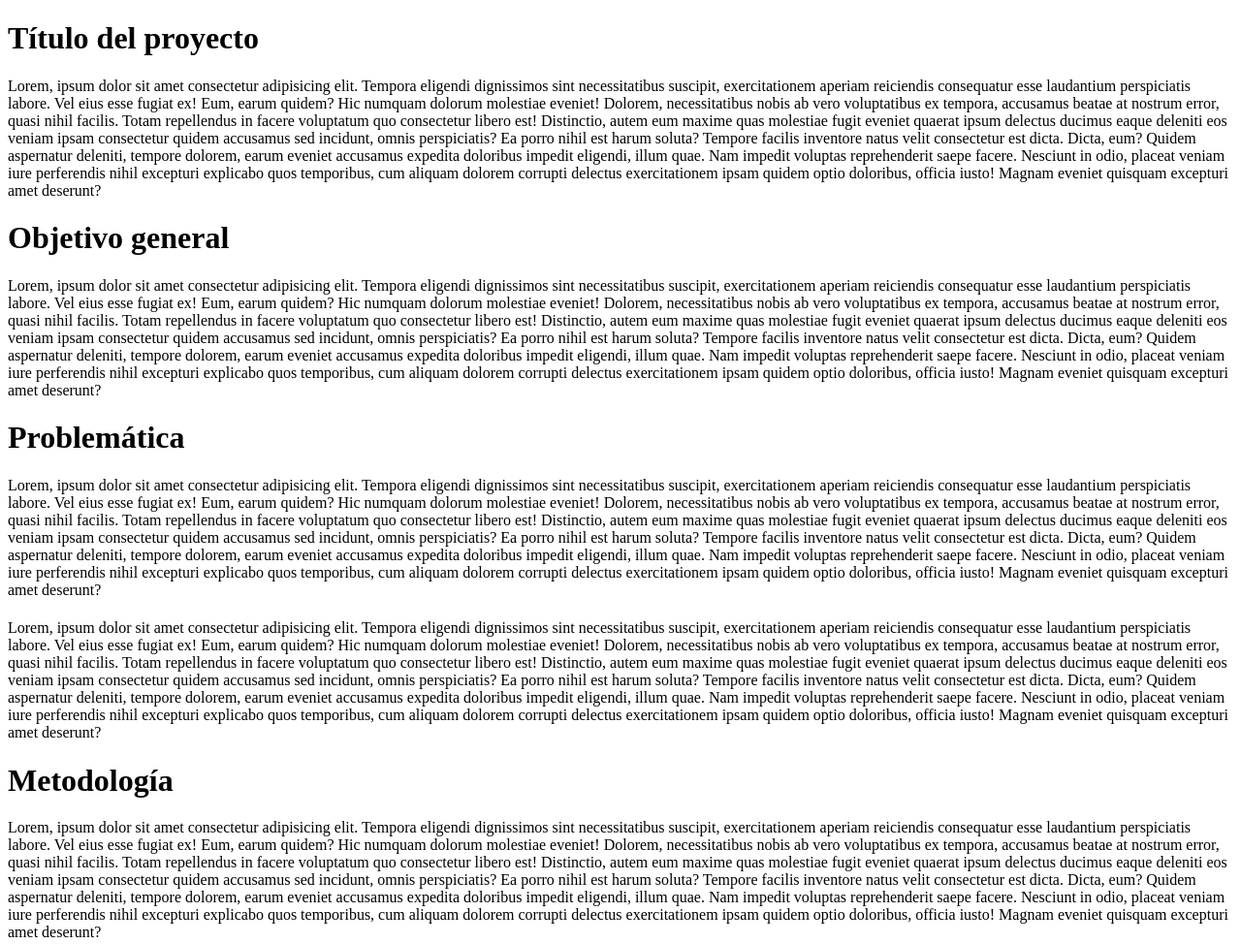
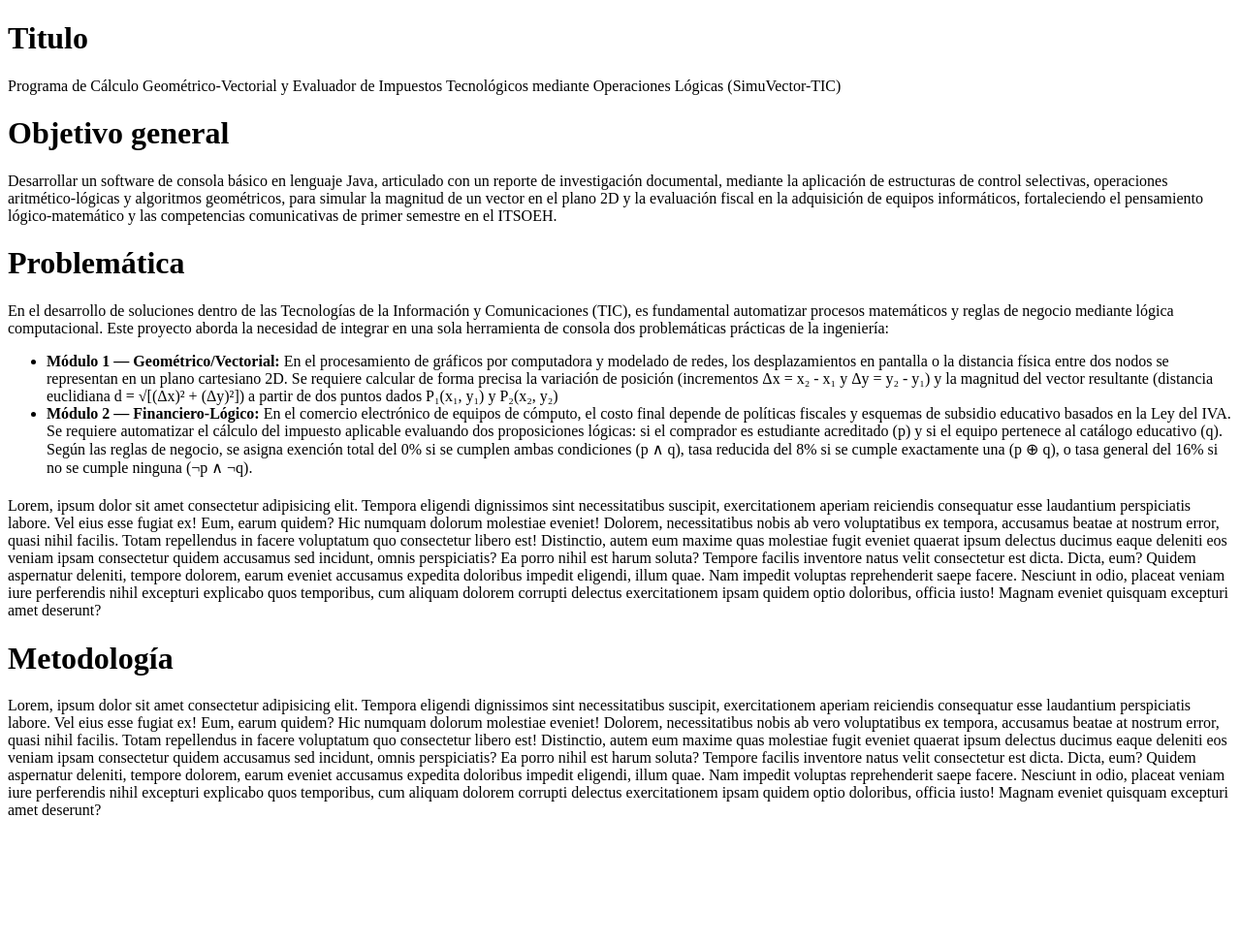
Before and after one commit to Muunsitaw/proyecto-1a, a plain HTML site: page web/paginas/index.html in a window 1280 px wide. Shown: the whole page at 97% size. After the commit the page ends 861 px from the top, so only its background shows below. Drawn offline with Linux system fonts and the light colour scheme.

Commit message:
se actualizó el archivo index.html, completando el titulo y e objetivo del proyecto, asi como el planteamiento dela problematica. se incorporó la descripción de losmódulos geométrico-vectorial y financiero-logico, incluyendo sus aplicaciones y operaciones matemáticas y lógicas correspondientes.

```diff
--- a/web/paginas/index.html
+++ b/web/paginas/index.html
@@ -6,27 +6,27 @@
     <title>Proyecto integrador - Explicación</title>
 </head>
 <body>
-    <h1>Título del proyecto</h1>
-    <p>Lorem, ipsum dolor sit amet consectetur adipisicing elit. Tempora eligendi dignissimos sint necessitatibus suscipit, exercitationem aperiam reiciendis consequatur esse laudantium perspiciatis labore. Vel eius esse fugiat ex! Eum, earum quidem?
-    Hic numquam dolorum molestiae eveniet! Dolorem, necessitatibus nobis ab vero voluptatibus ex tempora, accusamus beatae at nostrum error, quasi nihil facilis. Totam repellendus in facere voluptatum quo consectetur libero est!
-    Distinctio, autem eum maxime quas molestiae fugit eveniet quaerat ipsum delectus ducimus eaque deleniti eos veniam ipsam consectetur quidem accusamus sed incidunt, omnis perspiciatis? Ea porro nihil est harum soluta?
-    Tempore facilis inventore natus velit consectetur est dicta. Dicta, eum? Quidem aspernatur deleniti, tempore dolorem, earum eveniet accusamus expedita doloribus impedit eligendi, illum quae. Nam impedit voluptas reprehenderit saepe facere.
-    Nesciunt in odio, placeat veniam iure perferendis nihil excepturi explicabo quos temporibus, cum aliquam dolorem corrupti delectus exercitationem ipsam quidem optio doloribus, officia iusto! Magnam eveniet quisquam excepturi amet deserunt?</p>
+    <h1>Titulo</h1>
+    <p>Programa de Cálculo Geométrico-Vectorial y Evaluador de Impuestos Tecnológicos mediante Operaciones Lógicas (SimuVector-TIC) </p>
 
     <h1>Objetivo general</h1>
-    <p>Lorem, ipsum dolor sit amet consectetur adipisicing elit. Tempora eligendi dignissimos sint necessitatibus suscipit, exercitationem aperiam reiciendis consequatur esse laudantium perspiciatis labore. Vel eius esse fugiat ex! Eum, earum quidem?
-    Hic numquam dolorum molestiae eveniet! Dolorem, necessitatibus nobis ab vero voluptatibus ex tempora, accusamus beatae at nostrum error, quasi nihil facilis. Totam repellendus in facere voluptatum quo consectetur libero est!
-    Distinctio, autem eum maxime quas molestiae fugit eveniet quaerat ipsum delectus ducimus eaque deleniti eos veniam ipsam consectetur quidem accusamus sed incidunt, omnis perspiciatis? Ea porro nihil est harum soluta?
-    Tempore facilis inventore natus velit consectetur est dicta. Dicta, eum? Quidem aspernatur deleniti, tempore dolorem, earum eveniet accusamus expedita doloribus impedit eligendi, illum quae. Nam impedit voluptas reprehenderit saepe facere.
-    Nesciunt in odio, placeat veniam iure perferendis nihil excepturi explicabo quos temporibus, cum aliquam dolorem corrupti delectus exercitationem ipsam quidem optio doloribus, officia iusto! Magnam eveniet quisquam excepturi amet deserunt?</p>
+    <p>Desarrollar un software de consola básico en lenguaje Java, articulado con un reporte de investigación documental, mediante la aplicación de estructuras de control selectivas, operaciones aritmético-lógicas y algoritmos geométricos, para simular
+     la magnitud de un vector en el plano 2D y la evaluación fiscal en la adquisición de equipos informáticos, fortaleciendo el pensamiento lógico-matemático y las competencias comunicativas de primer semestre en el ITSOEH. </p>
 
     <h1>Problemática</h1>
-    <p>Lorem, ipsum dolor sit amet consectetur adipisicing elit. Tempora eligendi dignissimos sint necessitatibus suscipit, exercitationem aperiam reiciendis consequatur esse laudantium perspiciatis labore. Vel eius esse fugiat ex! Eum, earum quidem?
-    Hic numquam dolorum molestiae eveniet! Dolorem, necessitatibus nobis ab vero voluptatibus ex tempora, accusamus beatae at nostrum error, quasi nihil facilis. Totam repellendus in facere voluptatum quo consectetur libero est!
-    Distinctio, autem eum maxime quas molestiae fugit eveniet quaerat ipsum delectus ducimus eaque deleniti eos veniam ipsam consectetur quidem accusamus sed incidunt, omnis perspiciatis? Ea porro nihil est harum soluta?
-    Tempore facilis inventore natus velit consectetur est dicta. Dicta, eum? Quidem aspernatur deleniti, tempore dolorem, earum eveniet accusamus expedita doloribus impedit eligendi, illum quae. Nam impedit voluptas reprehenderit saepe facere.
-    Nesciunt in odio, placeat veniam iure perferendis nihil excepturi explicabo quos temporibus, cum aliquam dolorem corrupti delectus exercitationem ipsam quidem optio doloribus, officia iusto! Magnam eveniet quisquam excepturi amet deserunt?</p>
-
+    <p>En el desarrollo de soluciones dentro de las Tecnologías de la Información y Comunicaciones (TIC), es fundamental automatizar procesos matemáticos y reglas de negocio mediante lógica computacional. Este proyecto aborda la necesidad de integrar en una sola herramienta de consola dos problemáticas prácticas de la ingeniería:</p>
+    <ul>
+        <li>
+            <strong>Módulo 1 —  Geométrico/Vectorial:</strong>
+            En el procesamiento de gráficos por  computadora y modelado de redes, los desplazamientos en pantalla o  la distancia física entre dos nodos se representan en un plano  cartesiano 2D. Se requiere calcular de forma precisa la variación de posición (incrementos Δx = x₂ - x₁ y Δy = y₂ - y₁) y  la magnitud del vector resultante
+            (distancia euclidiana d = √[(Δx)²  + (Δy)²]) a partir de dos puntos dados P₁(x₁, y₁) y P₂(x₂,  y₂)
+        </li>
+        <li>
+            <strong>Módulo 2 —  Financiero-Lógico:</strong>
+             En el comercio electrónico de equipos de  cómputo, el costo final depende de políticas fiscales y esquemas  de subsidio educativo basados en la Ley del IVA. Se requiere  automatizar el cálculo del impuesto aplicable evaluando dos proposiciones lógicas: si el comprador es estudiante acreditado (p) y si el equipo pertenece al
+             catálogo educativo (q). Según las reglas de negocio, se asigna exención total del 0% si se cumplen  ambas condiciones (p ∧ q), tasa reducida del 8% si se cumple  exactamente una (p ⊕ q), o tasa general del 16% si no se cumple  ninguna (¬p ∧ ¬q).
+        </li>
+    </ul>
     <h1> </h1>
     <p>Lorem, ipsum dolor sit amet consectetur adipisicing elit. Tempora eligendi dignissimos sint necessitatibus suscipit, exercitationem aperiam reiciendis consequatur esse laudantium perspiciatis labore. Vel eius esse fugiat ex! Eum, earum quidem?
     Hic numquam dolorum molestiae eveniet! Dolorem, necessitatibus nobis ab vero voluptatibus ex tempora, accusamus beatae at nostrum error, quasi nihil facilis. Totam repellendus in facere voluptatum quo consectetur libero est!
```
